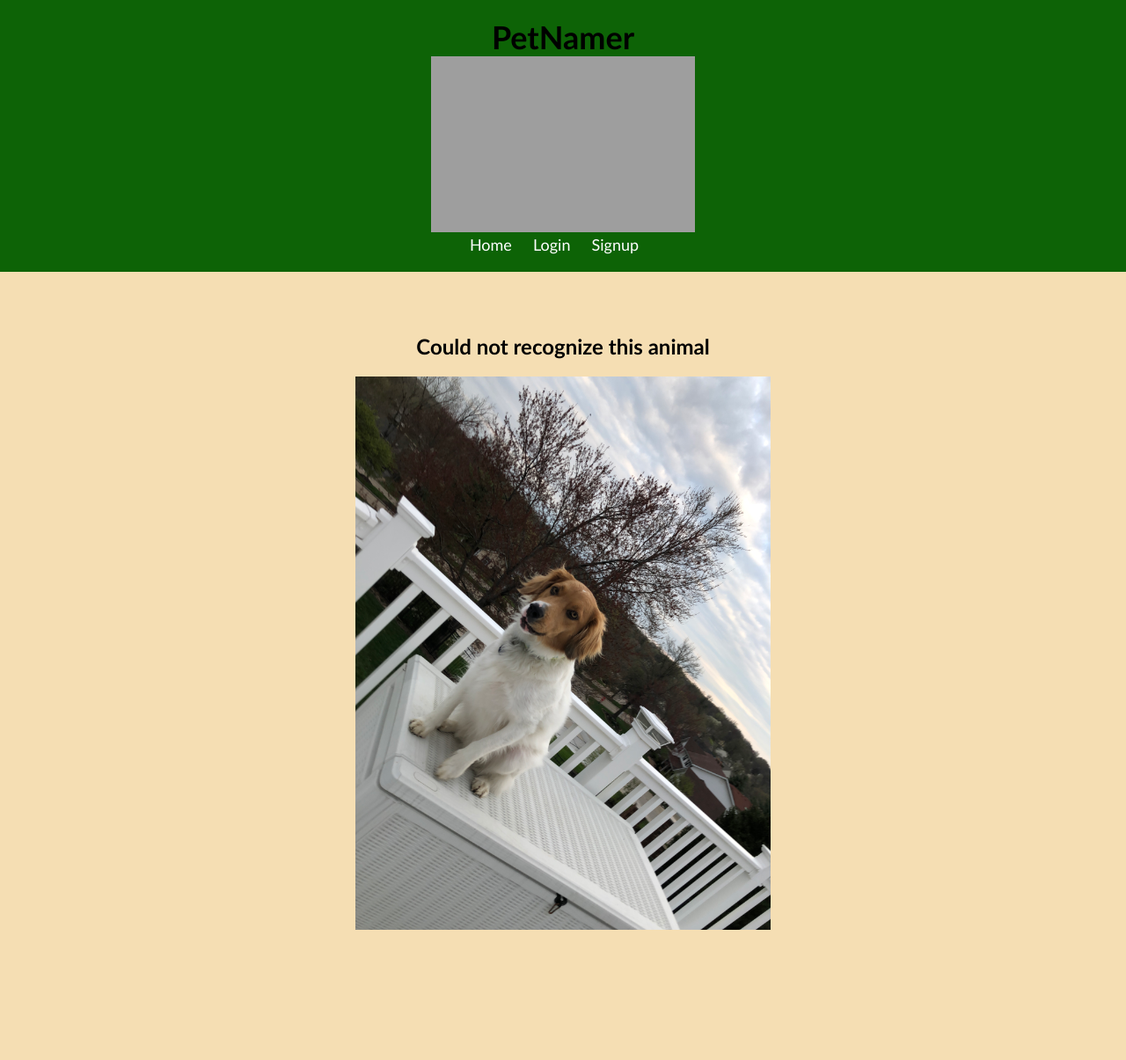
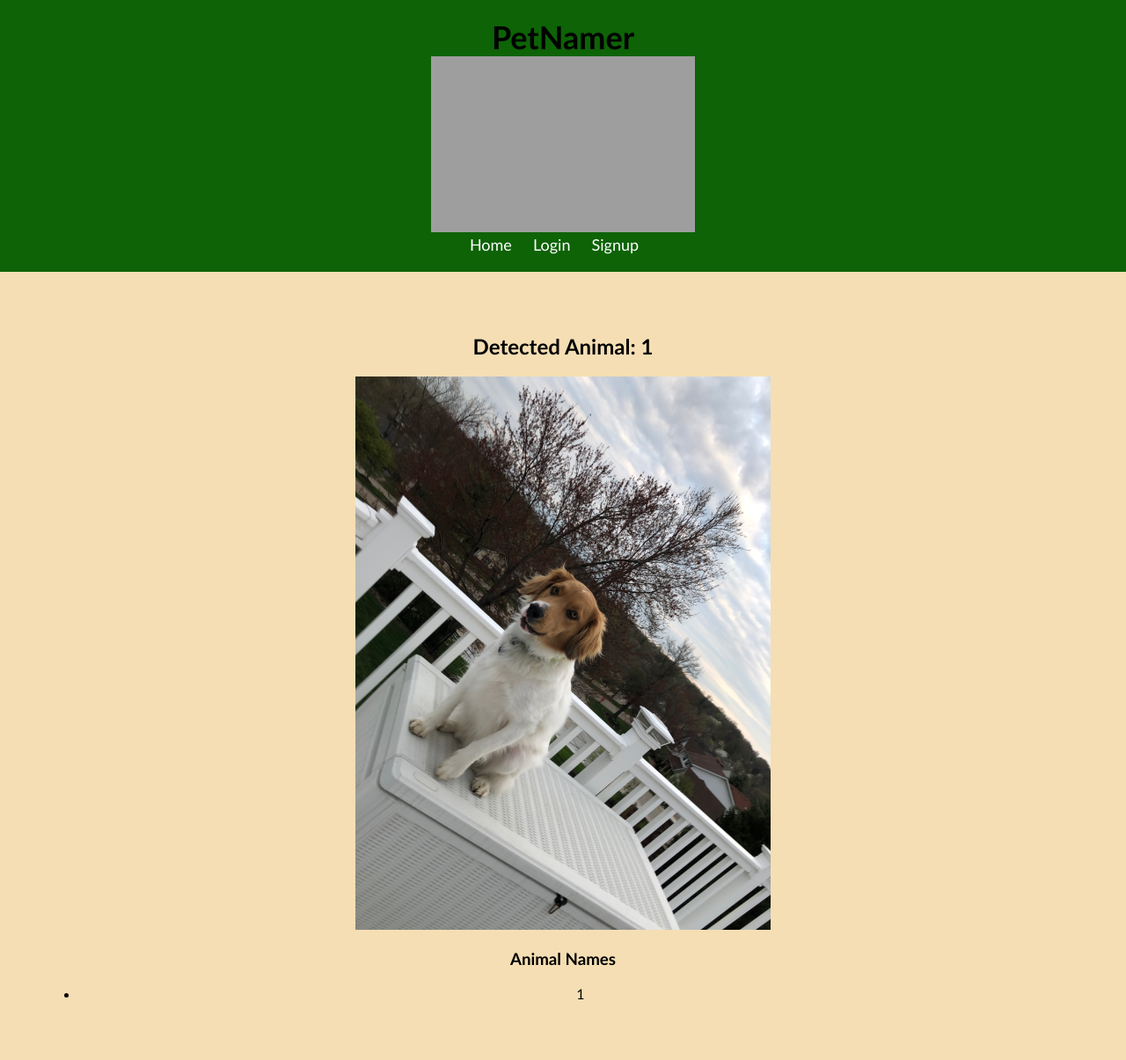
Before and after one commit to adriaonline/CPT200SP24-Team1, a Django app: page /result/1/1/ in a window 1280 px wide. Shown: the whole page at 88% size. Before the commit the page ends 1057 px from the top, so only its background shows below. Run offline with Django 5.2, Linux system fonts and the light colour scheme; data comes from the database, SQL or seed files in the repository; both versions use the stored data as it was after the commit; grey boxes are pictures that could not be loaded.

Commit message:
Worked on error checks

```diff
--- a/App/templates/result.html
+++ b/App/templates/result.html
@@ -7,12 +7,12 @@
 <!--- Check for valid image url to display-->
 {% if image_url %}
 
-{% if tag in valid_tags %}
+  {% if valid_tags|length != 0 %}
 <!-- Displayy the detected animal tag that was passed from view-->
-<h2>Detected Animal: {% for tag in valid_tags %} {{tag}} {% endfor %}</h2>
-{% else %}
-<h2>Could not recognize this animal</h2>
-{% endif %}
+    <h2>Detected Animal: {% for tag in valid_tags %} {{tag}} {% endfor %}</h2>
+  {% else %}
+    <h2>Could not recognize this animal</h2>
+  {% endif %}
 
 
 
@@ -20,7 +20,7 @@
 <img src="{{ image_url }}" alt="Uploaded Image" width="40%">
 <!--height="300"-->
 
-{% if name in animal_names %}
+{% if animal_names|length != 0 %}
 <!-- Display the animal names in a list-->
 <h3>Animal Names</h3>
 
--- a/App/views.py
+++ b/App/views.py
@@ -88,6 +88,10 @@ def upload_image(request):
                animal_names = AnimalNames.objects.filter(species__in=valid_tags).values_list('name', flat=True)
                for name in animal_names: print(name)
 
+               if not valid_tags:
+                    valid_tags = ['Could not recognize this animal']
+                    animal_names = []
+
           #Redirect to the result page where it will display the speices and animal names
           return redirect('result', valid_tags=valid_tags, animal_names=list(animal_names))
      #If form isn't valid, reload form as empty
```
Also changed, not shown: db.sqlite3, media/images/IMG_0841_THOJaJc.JPG (added), media/images/IMG_0841_u5WR40Z.JPG (added), media/images/fish_00wo9Y0.jpg (added), media/images/fish_7iOeg9O.jpg (added), media/images/fish_80nXVJT.jpg (added), media/images/fish_Fkk4LGh.jpg (added), media/images/fish_R998Id5.jpg (added), media/images/fish_gRehZfw.jpg (added).
